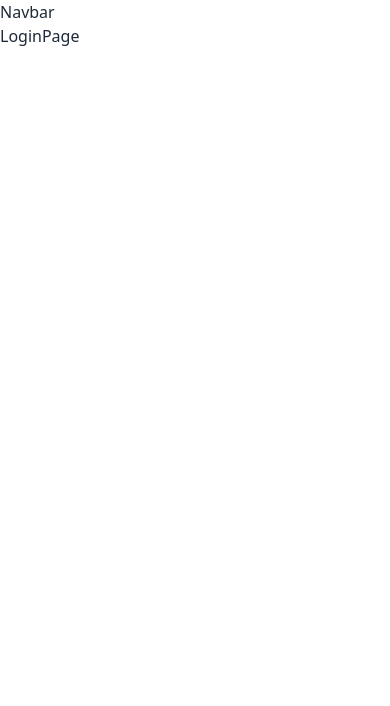
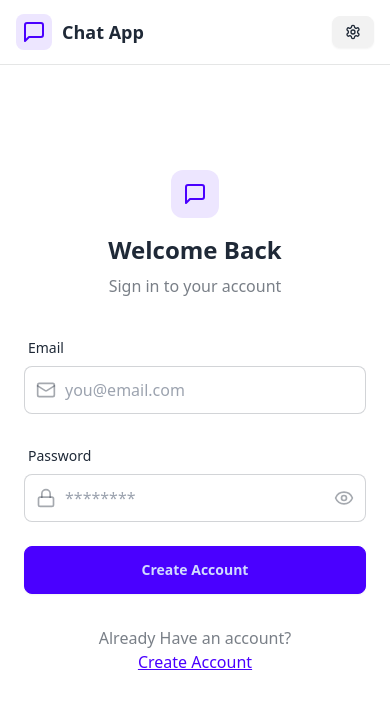
Before and after one commit to hfzynr/chat-app, a React (Vite) app in the folder frontend/: page /login in a window 390 px wide. Shown: the top 706 px of the page. Built offline with nearby package versions, Linux system fonts and the light colour scheme; no server answers.

Commit message:
feature: add signin and signup feature

```diff
--- a/frontend/src/App.tsx
+++ b/frontend/src/App.tsx
@@ -9,6 +9,7 @@ import { useEffect } from "react"
 import { Navigate, Route, Routes } from "react-router-dom"
 import { useAuthStore } from "./store/useAuthStore"
 import { Loader } from "lucide-react"
+import { Toaster } from "react-hot-toast"
 
 const App = () => {
   const { authUser, checkAuth, isCheckingAuth } = useAuthStore();
@@ -36,6 +37,8 @@ const App = () => {
         <Route path="/settings" element={<SettingsPage />} />
         <Route path="/profile"  element={authUser ? <ProfilePage />  : <Navigate to="/login" />} />
       </Routes>
+
+      <Toaster />
     </div>
   )
 }
--- /dev/null
+++ b/frontend/src/components/AuthImagePattern.tsx
@@ -0,0 +1,27 @@
+import React from "react";
+
+interface AuthImagePatternProps {
+  title: string;
+  subtitle: string;
+}
+
+const AuthImagePattern: React.FC<AuthImagePatternProps> = ({ title, subtitle}) => {
+  return (
+    <div className="hidden lg:flex items-center justify-center bg-base-200 p-12">
+      <div className="max-w-md text-center">
+        <div className="grid grid-cols-3 gap-3 mb-8">
+          {Array.from({ length: 9 }, (_, index) => (
+            <div
+              key={index}
+              className={`aspect-square rounded-2xl bg-primary/10 ${index % 2 === 0 ? "animate-pulse" : ""}`}
+            />
+          ))}
+        </div>
+        <h2 className="text-2xl font-bold mb-2">{title}</h2>
+        <p className="text-base-content">{subtitle}</p>
+      </div>
+    </div>
+  )
+}
+
+export default AuthImagePattern;
--- a/frontend/src/components/Navbar.tsx
+++ b/frontend/src/components/Navbar.tsx
@@ -1,8 +1,53 @@
-import React from 'react'
+import { LogOut, MessageSquare, Settings, User } from "lucide-react"
+import { useAuthStore } from "../store/useAuthStore"
+import { Link } from "react-router-dom"
 
 const Navbar = () => {
+  const { logout, authUser} = useAuthStore()
   return (
-    <div>Navbar</div>
+    <header
+      className="bg-base-100 border-b border-base-300 fixed w-full top-0 z-40 backdrop-blur-lg bg-base-100/80"
+    >
+      <div className="container mx-auto px-4 h-16">
+        <div className="flex items-center justify-between h-full">
+          <div className="flex items-center gap-8">
+            <Link to="/" className="flex items-center gap-2.5 hover:opacity-80 transition-all">
+              <div className="size-9 rounded-lg bg-primary/10 flex items-center justify-center">
+                <MessageSquare className="size-6 text-primary" />
+              </div>
+              <h1 className="text-lg font-bold">Chat App</h1>
+            </Link>
+          </div>
+
+          <div className="flex items-center gap-2">
+            <Link
+              to={"/settings"}
+              className={`
+                btn btn-sm gap-2 transition-colors
+
+                `}
+            >
+                <Settings className="size-4" />
+                <span className="hidden sm:inline"></span>
+            </Link>
+
+            {authUser && (
+              <>
+                <Link to={"/profile"} className="btn btn-sm gap-2">
+                  <User className="size-5" />
+                  <span className="hidden sm:inline">Profile</span>
+                </Link>
+
+                <button className="flex gap-2 items-center" onClick={logout}>
+                  <LogOut className="size-5" />
+                  <span className="hidden sm:inline"></span>
+                </button>
+              </>
+            )}
+          </div>
+        </div>
+      </div>
+    </header>
   )
 }
 
--- a/frontend/src/pages/LoginPage.tsx
+++ b/frontend/src/pages/LoginPage.tsx
@@ -1,8 +1,118 @@
-import React from 'react'
+import { FormEvent, useState } from 'react'
+import { useAuthStore } from '../store/useAuthStore'
+import AuthImagePattern from '../components/AuthImagePattern';
+import { Link } from 'react-router-dom';
+import { Eye, EyeOff, Loader2, Mail, MessageSquare, Lock } from 'lucide-react';
 
 const LoginPage = () => {
+  const [showPassword, setShowPassword] = useState(false);
+  const [formData, setFormData] = useState({
+    email: '',
+    password: ''
+  })
+  const { login, isLoggingIn } = useAuthStore();
+
+  const handleSubmit = async (e: FormEvent<HTMLFormElement>) => {
+    e.preventDefault();
+    login(formData);
+  };
   return (
-    <div>LoginPage</div>
+    <div className="min-h-screen grid lg:grid-cols-2">
+    {/* Left side */}
+    <div className="flex flex-col justify-center items-center p-6 sm:p-12">
+      <div className="w-full max-w-md space-y-8">
+        {/* Logo */}
+        <div className="text-center mb-8">
+          <div className="flex flex-col items-center gap-2 group">
+            <div className="size-12 rounded-xl bg-primary/10 flex items-center justify-center group-hover:bg-primary/20 transition-colors">
+              <MessageSquare className="size-6 text-primary" />
+            </div>
+            <h1 className="text-2xl font-bold mt-2">Welcome Back</h1>
+            <p className="text-base-content/60">Sign in to your account</p>
+          </div>
+        </div>
+        <form onSubmit={handleSubmit} className="space-y-6">
+          <div className="form-control">
+            <label className="label">
+              <span className="label-text font-medium"> Email </span>
+            </label>
+            <div className="relative">
+              <div className="absolute inset-y-0 left-0 pl-3 flex items-center pointer-events-none">
+                <Mail className="size-5 text-base-content/40" />
+              </div>
+              <input
+                type="email"
+                className={`input input-bordered w-full pl-10`}
+                placeholder="you@email.com"
+                value={formData.email}
+                onChange={(e) => setFormData({...formData, email: e.target.value})}
+              />
+            </div>
+          </div>
+
+          <div className="form-control">
+            <label className="label">
+              <span className="label-text font-medium"> Password </span>
+            </label>
+            <div className="relative">
+              <div className="absolute inset-y-0 left-0 pl-3 flex items-center pointer-events-none">
+                <Lock className="size-5 text-base-content/40" />
+              </div>
+              <input
+                type={showPassword ? 'text' : 'password'}
+                className={`input input-bordered w-full pl-10`}
+                placeholder="********"
+                value={formData.password}
+                onChange={(e) => setFormData({...formData, password: e.target.value})}
+              />
+              <button
+                type="button"
+                className="absolute inset-y-0 right-0 pr-3 flex items-center"
+                onClick={() => setShowPassword(!showPassword)}
+              >
+                {showPassword ? (
+                  <EyeOff className="size-5 text-base-content/40" />
+                ) : (
+                  <Eye className="size-5 text-base-content/40" />
+                )}
+              </button>
+            </div>
+          </div>
+
+          <button
+            type="submit"
+            className="btn btn-primary w-full"
+            disabled={isLoggingIn}
+          >
+            {isLoggingIn ? (
+              <>
+                <Loader2 className="size-5 animate-spin" />
+                Loading...
+              </>
+            ): (
+              "Create Account"
+            )}
+          </button>
+        </form>
+
+        <div className="text-center">
+          <p className="text-base-content/60">
+          Already Have an account?{" "}</p>
+          <Link to="/signup" className="link link-primary">
+            Create Account
+          </Link>
+        </div>
+      </div>
+    </div>
+
+    {/* Right side */}
+
+    <AuthImagePattern
+      title="Join our community"
+      subtitle="Connect with friends and the world around you on Social Media"
+    />
+
+  </div>
   )
 }
 
--- a/frontend/src/pages/SignUpPage.tsx
+++ b/frontend/src/pages/SignUpPage.tsx
@@ -2,6 +2,8 @@ import { useState } from "react"
 import { useAuthStore } from "../store/useAuthStore"
 import { Eye, EyeOff, Loader2, Lock, Mail, MessageSquare, User } from "lucide-react"
 import { Link } from "react-router-dom"
+import AuthImagePattern from "../components/AuthImagePattern"
+import toast from "react-hot-toast"
 
 const SignUpPage = () => {
   const [showPassword, setShowPassword] = useState(false)
@@ -14,10 +16,21 @@ const SignUpPage = () => {
   const { signup, isSigningUp } = useAuthStore();
 
   const validateForm = () => {
+    if (!formData.fullName.trim()) return toast.error("Full Name is required");
+    if (!formData.email.trim()) return toast.error("Email is required");
+    if (!/\S+@\S+\.\S+/.test(formData.email)) return toast.error("Email is invalid");
+    if (!formData.password.trim()) return toast.error("Password is required");
+    if (formData.password.length < 6) return toast.error("Password must be at least 6 characters long");
+
+    return true;
   }
 
   const handleSubmit = (event: React.FormEvent<HTMLFormElement>) => {
     event.preventDefault();
+
+    const success = validateForm();
+
+    if(success === true) signup(formData);
   }
 
   return (
@@ -129,6 +142,11 @@ const SignUpPage = () => {
 
       {/* Right side */}
 
+      <AuthImagePattern
+        title="Join our community"
+        subtitle="Connect with friends and the world around you on Social Media"
+      />
+
     </div>
   )
 }
--- a/frontend/src/store/useAuthStore.ts
+++ b/frontend/src/store/useAuthStore.ts
@@ -1,5 +1,6 @@
 import {create} from 'zustand';
 import {axiosInstance} from '../lib/axios';
+import toast from 'react-hot-toast';
 
 interface AuthUser {
   id: string;
@@ -16,10 +17,17 @@ interface AuthStore {
 
   checkAuth: () => Promise<void>;
   signup: (data: SignupData) => Promise<void>;
+  login: (data: LoginData) => Promise<void>;
+  logout: () => Promise<void>;
 }
 
 interface SignupData {
 
+}
+
+interface LoginData {
+  email: string;
+  password: string;
 }
 
 export const useAuthStore = create<AuthStore>((set) => ({
@@ -44,6 +52,39 @@ export const useAuthStore = create<AuthStore>((set) => ({
   },
 
   signup: async (data: SignupData) => {
+    set({isSigningUp: true});
+    try {
+      const res = await axiosInstance.post('auth/signup', data);
+      set({ authUser: res.data });
+      toast.success("Account created successfully");
 
+    } catch (error: any) {
+      toast.error(error.response.data.message);
+    } finally {
+      set({isSigningUp: false});
+    }
+  },
+
+  login: async (data: LoginData) => {
+    set({ isLoggingIn: true });
+    try {
+      const res = await axiosInstance.post('auth/login', data);
+      set({ authUser: res.data });
+      toast.success("Logged in successfully");
+    } catch (error: any) {
+      toast.error(error.response.data.message);
+    } finally {
+      set({isLoggingIn: false});
+    }
+  },
+
+  logout: async () => {
+    try {
+      await axiosInstance.post('auth/logout');
+      set({authUser: null});
+      toast.success("Logged out successfully");
+    } catch (error: any) {
+      toast.error(error.response.data.message);
+    }
   }
 }));
```
